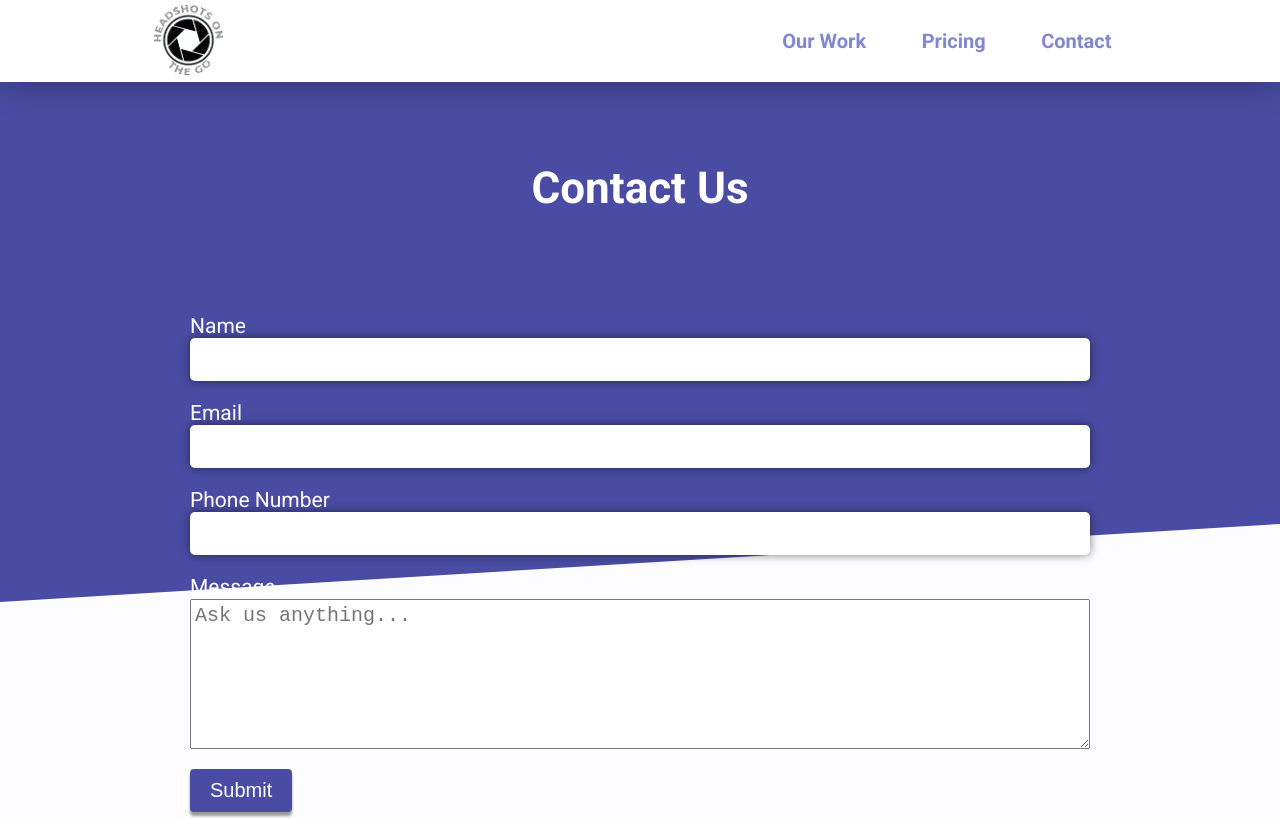
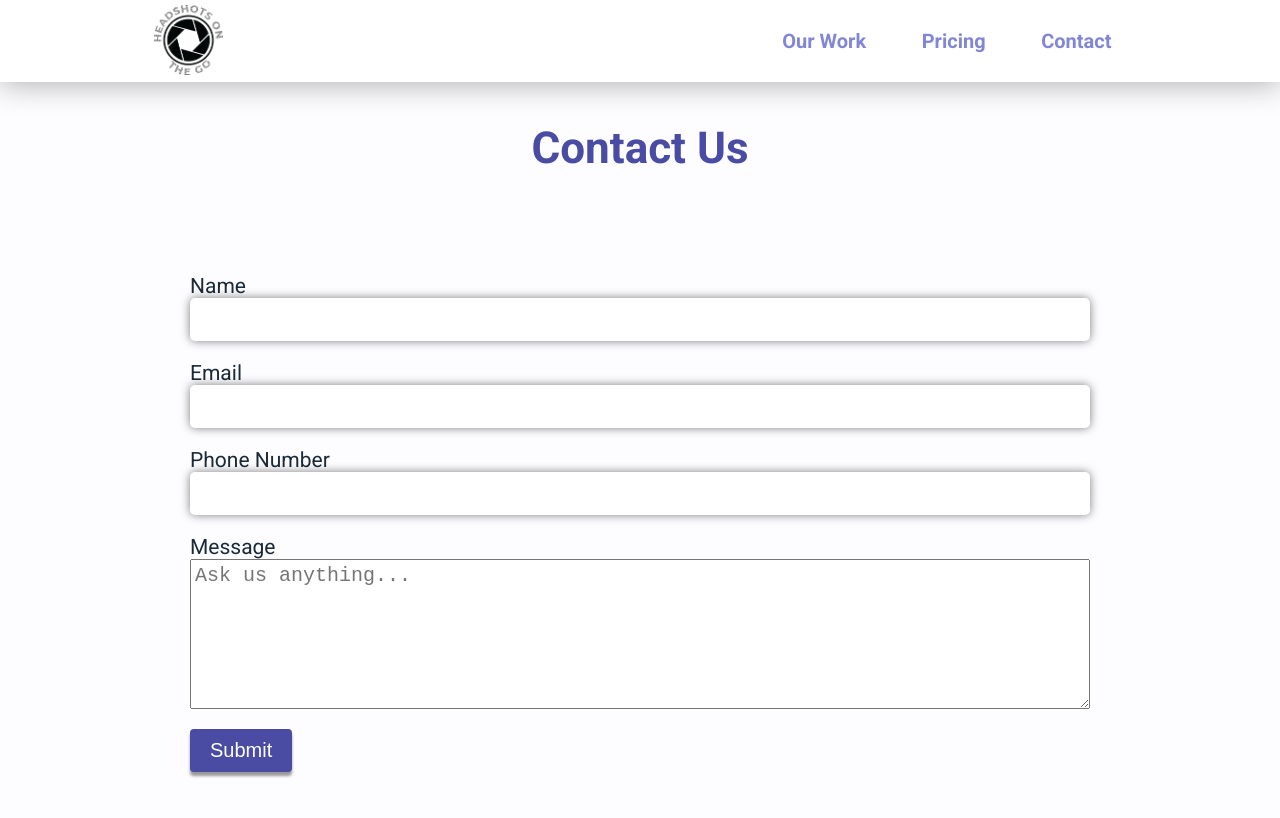
Before and after one commit to carlosdlroca/headshotgo, a Gatsby site: page /contact in a window 1280 px wide. Shown: the top 818 px of the page. Built offline with nearby package versions, Linux system fonts and the light colour scheme; Gatsby itself is replaced by a stand-in of ours.

Commit message:
Edit Contact Page

```diff
--- a/src/components/Form/index.js
+++ b/src/components/Form/index.js
@@ -26,7 +26,7 @@ export const Label = styled.label`
   flex-direction: column;
   align-items: flex-start;
   font-size: clamp(2.1rem, 2.3vw, 2rem);
-  color: white;
+  color: var(--color-text-dark);
 
   @media only screen and (max-width: 50em) {
     font-size: 3rem;
--- a/src/pages/contact.js
+++ b/src/pages/contact.js
@@ -12,16 +12,10 @@ import renderIcon from "../utils/renderIcon"
 
 export default function ContactPage({ data }) {
   return (
-    <PageWrapper>
     <ContactPageContainer>
       <SEO title="Contact" />
-        <PageTitle>Contact Us</PageTitle>
-        <Form
-          name="contact"
-          method="POST"
-          data-netlify="true"
-          action="/contact"
-        >
+      <PageTitle color={true}>Contact Us</PageTitle>
+      <Form name="contact" method="POST" data-netlify="true" action="/contact">
         <input type="hidden" name="form-name" value="contact" />
         <InputGroup>
           <Label>
@@ -71,7 +65,6 @@ export default function ContactPage({ data }) {
         ))}
       </div>
     </ContactPageContainer>
-    </PageWrapper>
   )
 }
 
```
Lines whose indentation alone changed are shown as unchanged.
